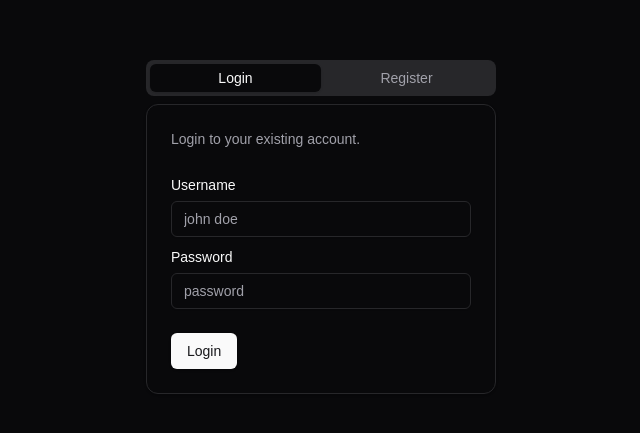
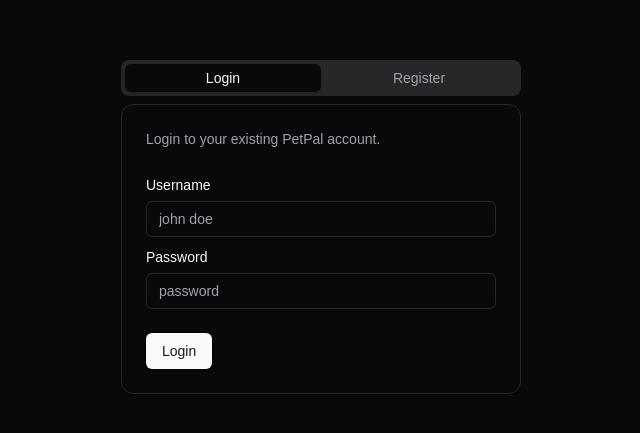
Before and after one commit to Code-xCartel/pet-pal, a React (Vite) app in the folder pet-pal-ui/: page / in a window 1280 px wide. Shown: the part 173-606 px from the top of the page, without its empty margins (319-959 px from the left). Built offline with nearby package versions, Linux system fonts and the light colour scheme.

Commit message:
testing vercel deployment

```diff
--- a/pet-pal-ui/src/pages/auth/Layout.tsx
+++ b/pet-pal-ui/src/pages/auth/Layout.tsx
@@ -43,7 +43,7 @@ const Layout = () => {
 
   return (
     <div className="h-screen flex items-center justify-center">
-      <Tabs defaultValue="login" className="w-[350px] md:w-[400-px]">
+      <Tabs defaultValue="login" className="w-[350px] md:w-[400px]">
         <TabsList className="grid w-full grid-cols-2">
           <TabsTrigger value="login">Login</TabsTrigger>
           <TabsTrigger value="register">Register</TabsTrigger>
@@ -52,7 +52,7 @@ const Layout = () => {
         <TabsContent value="login">
           <Card>
             <CardHeader>
-              <CardDescription>Login to your existing account.</CardDescription>
+              <CardDescription>Login to your existing PetPal account.</CardDescription>
             </CardHeader>
             <form onSubmit={handleLoginSubmit(onSubmitLogin)}>
               <CardContent className="space-y-2">
@@ -91,7 +91,7 @@ const Layout = () => {
         <TabsContent value="register">
           <Card>
             <CardHeader>
-              <CardDescription>Register a new account.</CardDescription>
+              <CardDescription>Register a new PetPal account.</CardDescription>
             </CardHeader>
             <form onSubmit={handleRegisterSubmit(onSubmitRegister)}>
               <CardContent className="space-y-2">
```
